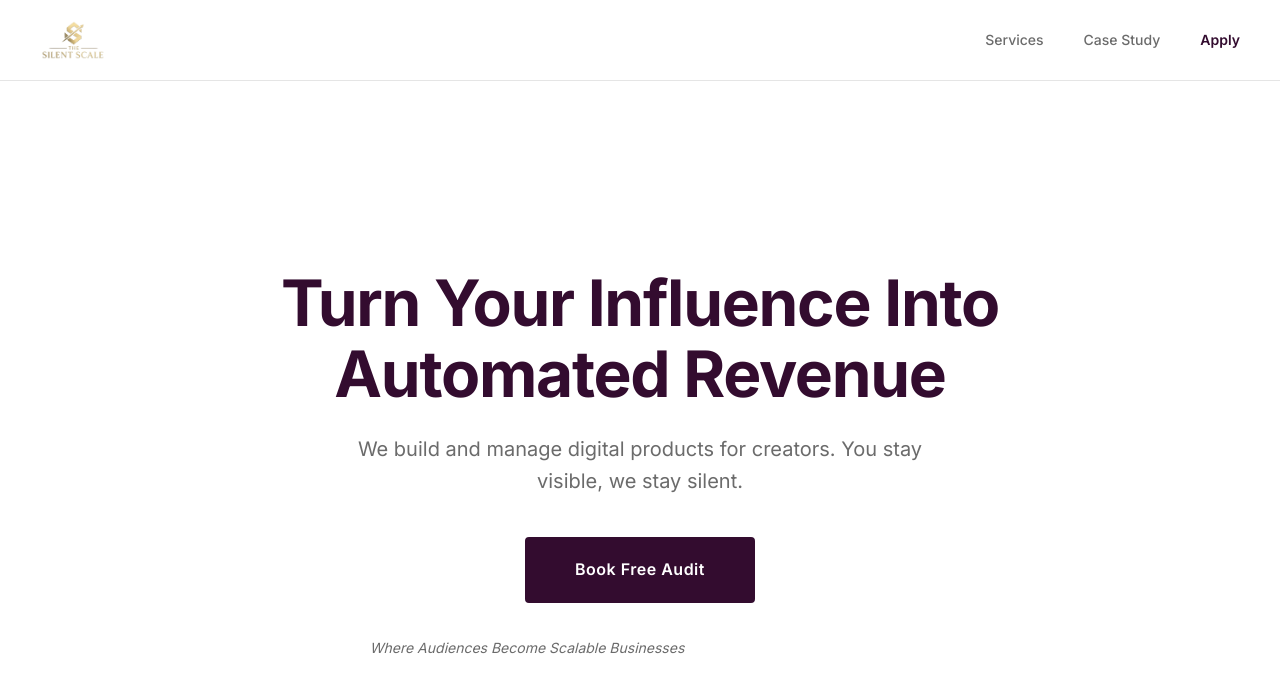
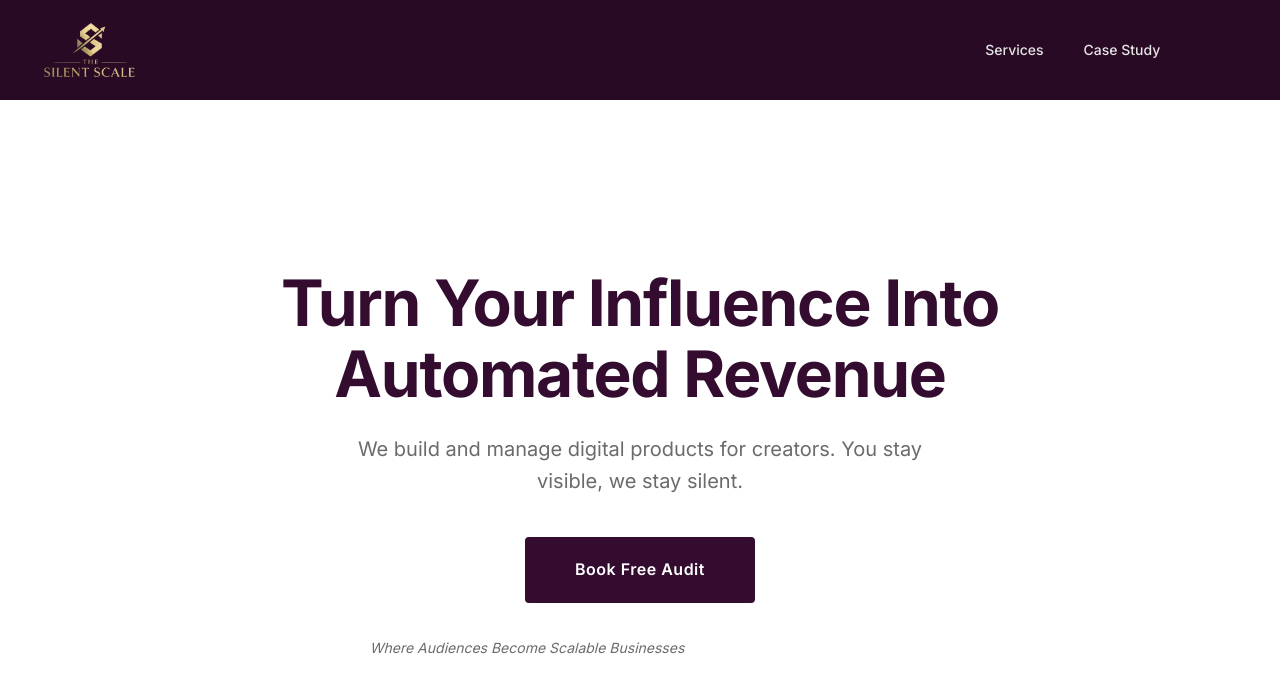
Before and after one commit to jennimmartin/the-silent-scale, a React (Vite) app: page / in a window 1280 px wide. Shown: the top 692 px of the page. Built offline with nearby package versions, Linux system fonts and the light colour scheme.

Commit message:
Style change to Nav for contrast

```diff
--- a/src/index.css
+++ b/src/index.css
@@ -517,8 +517,7 @@ ul {
   top: 0;
   left: 0;
   right: 0;
-  background: var(--white);
-  border-bottom: 1px solid var(--grey-300);
+  background: var(--primary-700);
   z-index: 1000;
   padding: 1.25rem 2.5rem;
 }
@@ -542,7 +541,7 @@ ul {
 }
 
 .nav-logo-img {
-  height: 40px;
+  height: 60px;
   width: auto;
   display: block;
 }
@@ -561,23 +560,23 @@ ul {
 
 .nav-links a {
   font-size: 0.875rem;
-  color: var(--grey-600);
+  color: var(--grey-300);
   text-decoration: none;
   font-weight: 500;
   transition: var(--transition);
 }
 
 .nav-links a:hover {
-  color: var(--primary-600);
+  color: var(--primary-300);
 }
 
 .nav-cta {
-  color: var(--primary-600) !important;
+  color: var(--primary-700) !important;
   font-weight: 600 !important;
 }
 
 .nav-cta:hover {
-  color: var(--primary-500) !important;
+  color: var(--primary-300) !important;
 }
 
 /* Mobile Toggle Button */
@@ -599,7 +598,7 @@ ul {
 .nav-toggle-icon span {
   display: block;
   height: 2px;
-  background: var(--primary-600);
+  background: var(--grey-300);
   transition: var(--transition);
 }
 
@@ -649,6 +648,7 @@ ul {
 
   .nav-links a {
     padding: 1rem 0;
+    color: var(--grey-600);
     width: 100%;
     text-align: center;
     border-bottom: 1px solid var(--grey-100);
```
